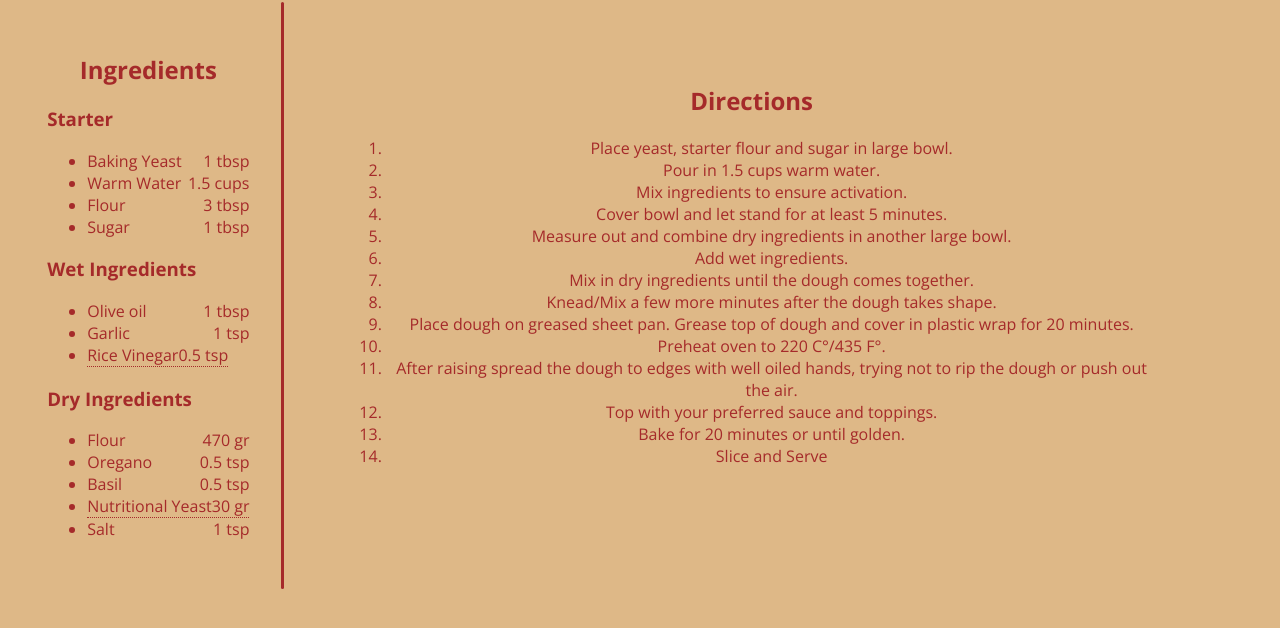
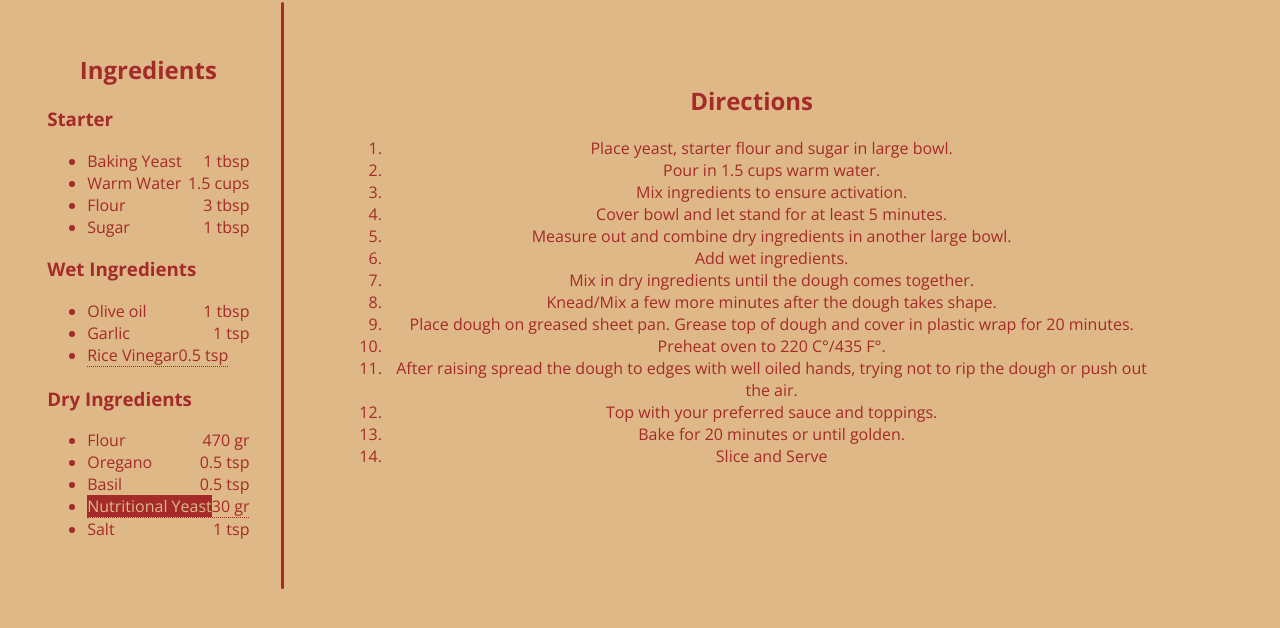
Before and after one commit to nszafranek/Assignment-3, a plain HTML site: page index.html in a window 1280 px wide. In both pictures the pointer is over the element "Nutritional Yeast". Shown: the part 84-712 px from the top of the page. Drawn offline with nearby package versions, Linux system fonts and the light colour scheme.

Commit message:
!important

```diff
--- a/index.html
+++ b/index.html
@@ -43,7 +43,7 @@
           <li><span class="listItems">Flour</span><span class="listAmounts">470 gr</span></li>
           <li><span class="listItems">Oregano</span><span class="listAmounts">0.5 tsp</span></li>
           <li><span class="listItems">Basil</span><span class="listAmounts">0.5 tsp</span></li>
-            <div class="tooltip"><li><span class="listItems">Nutritional Yeast</span><span class="listAmounts">30 gr</span></li>
+            <div class="tooltip"><li><span class="listItems" id="note">Nutritional Yeast</span><span class="listAmounts" id="note">30 gr</span></li>
               <span class="tooltiptext">Rice Vinegar and Nutritional Yeast are used in this recipe to add a more fermented flavour in less time.</span>
             </div>
           <li>Salt</span><span class="listAmounts">1 tsp</span></li>
--- a/style.css
+++ b/style.css
@@ -44,6 +44,13 @@ h2 {
   border-bottom: 1px dotted brown;
 }
 
+#note:hover {
+  background: brown;
+  color: burlyWood;
+  cursor: pointer;
+}
+
+
 .tooltip .tooltiptext {
   visibility: hidden;
   width: 249px;
@@ -54,6 +61,10 @@ h2 {
   border-radius: 8px;
   position: absolute;
   z-index: 1;
+}
+
+.tooltip > li > .listAmounts {
+  text-align: right!important;
 }
 
 .tooltip:active .tooltiptext {
```
